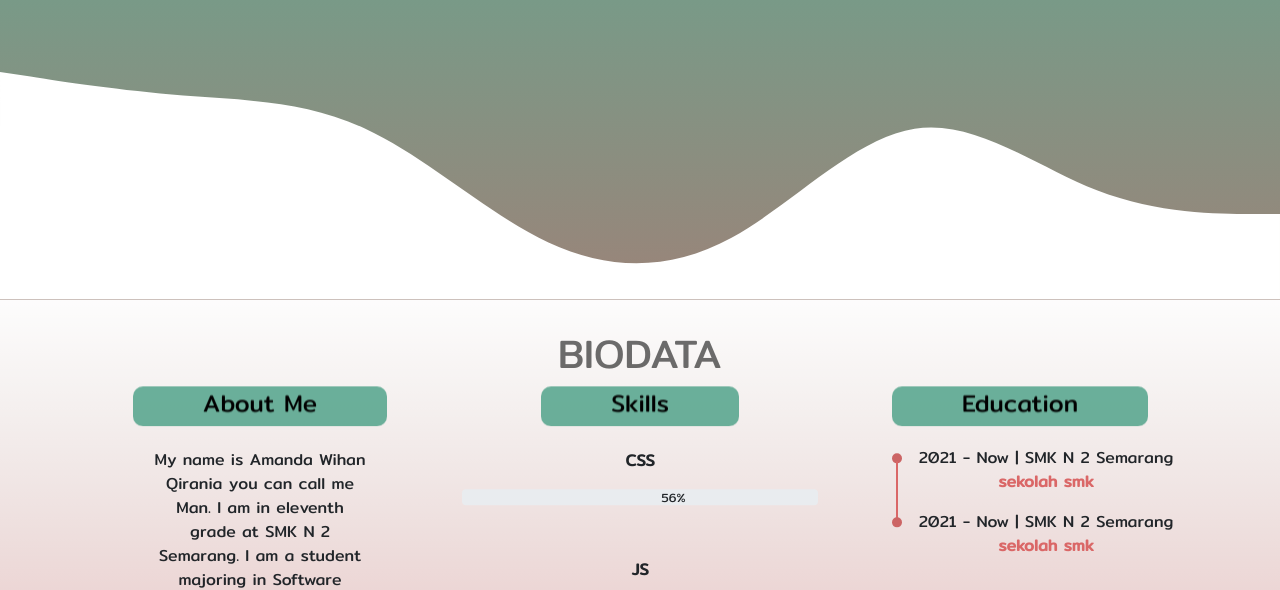
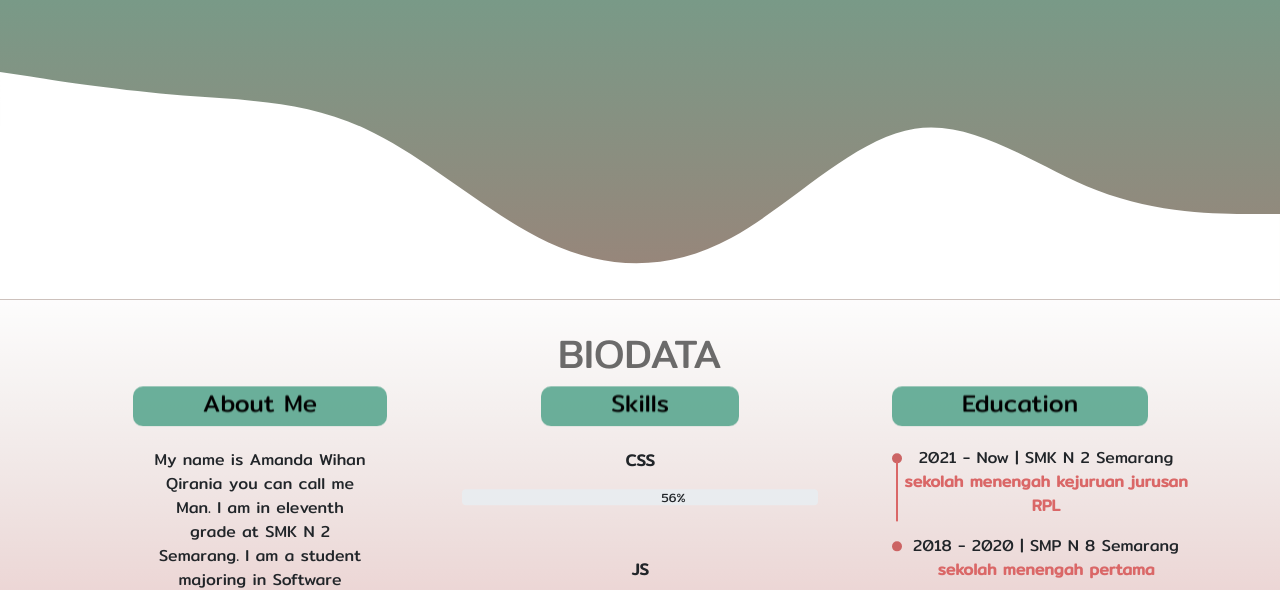
Before and after one commit to amandawihanqirania/portofolio, a plain HTML site: page index.html in a window 1280 px wide. Shown: the part 383-973 px from the top of the page. Drawn offline with nearby package versions, Linux system fonts and the light colour scheme.

Commit message:
Update index.html

```diff
--- a/index.html
+++ b/index.html
@@ -153,14 +153,14 @@
                 <div class="desc" data-aos="fade-up" data-aos-duration="3000">
                   <ul>
                     <li>
-                      <div>2021 - Now | SMK N 2 Semarang</div>
-                      <div>sekolah smk </div>
+                      <div> 2021 - Now | SMK N 2 Semarang</div>
+                      <div>sekolah menengah kejuruan jurusan RPL </div>
                     </li>
                   </ul>
                   <ul>
                     <li>
-                      <div>2021 - Now | SMK N 2 Semarang</div>
-                      <div>sekolah smk </div>
+                      <div>2018 - 2020 | SMP N 8 Semarang</div>
+                      <div>sekolah menengah pertama </div>
                     </li>
                   </ul>
 
```
